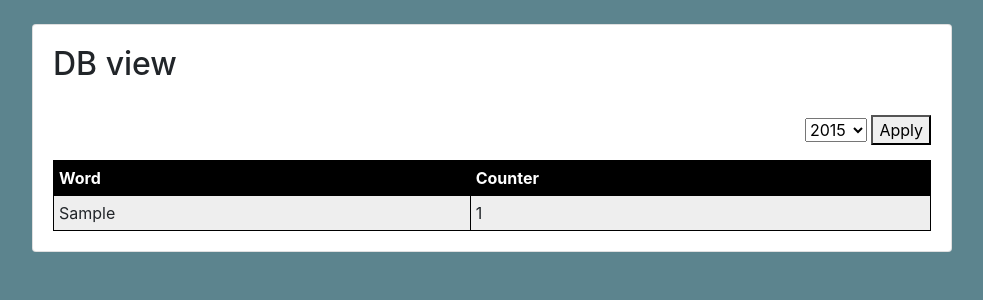
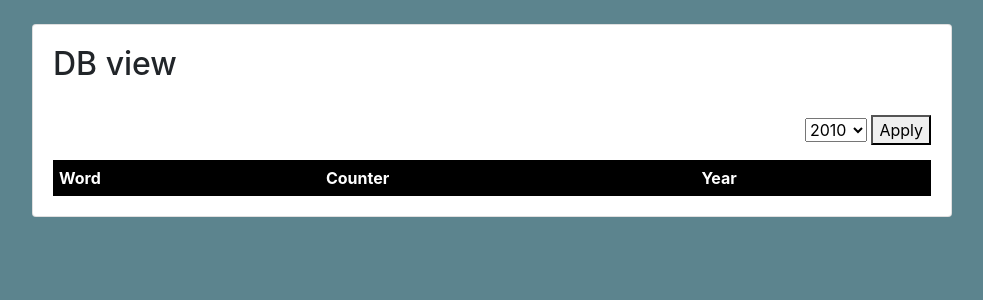
Before and after one commit to nnarziev/TextMining, a Django app: page /mysite/db_view in a window 1280 px wide. Shown: the part 56-356 px from the top of the page, without its empty margins (148-1131 px from the left). Run offline with Django 3.2, Linux system fonts and the light colour scheme; tables that the repository leaves empty hold one stand-in row (values such as "Sample post"); lists and menus that the app fills with data are empty; some libraries are stand-ins or nearby versions.

Commit message:
data filtering and visualization for chart is done

```diff
--- a/mysite/static/css/app.css
+++ b/mysite/static/css/app.css
@@ -44,7 +44,6 @@
 
 .center-align {
     text-align: center;
-    font-size: 30px;
 }
 
 .filter {
--- a/mysite/static/js/lineChart.js
+++ b/mysite/static/js/lineChart.js
@@ -3,21 +3,39 @@
 var xAxisData = [];
 console.log(filterYearSel);
 for (var j = 11; j >= 0; j--) {
-    xAxisData.push((filterYearSel - j).toString());
+    xAxisData.push((filterYearSel - j));
 }
 var dataset = [];
-var colors = ['rgb(255, 99, 132)', 'rgb(255, 159, 64)', 'rgb(255, 159, 64)', 'rgb(255, 159, 64)', 'rgb(255, 159, 64)'];
+var colors = ['rgb(255, 99, 132)', 'rgb(255, 159, 64)', 'rgb(138, 174, 20)', 'rgb(53, 197, 226)', 'rgb(196, 49, 226)'];
+console.log(data);
+var counter = 0;
 for (var i = 0; i < 5; i++) {
+    var points = [];
+    var label = data[counter].text;
+    for (var x = 0; x < 12; x++) {
+        if (counter < data.length) {
+            if (xAxisData[x] === data[counter].year) {
+                points.push({x: data[counter].year, y: data[counter].count});
+                counter++;
+            } else {
+                points.push({x: xAxisData[x], y: 0});
+            }
+        } else {
+            points.push({x: xAxisData[x], y: 0});
+        }
+    }
+
     dataset.push(
         {
-            label: data[i].word,
+            label: label,
             backgroundColor: colors[i],
             borderColor: colors[i],
-            data: [{x: 'b', y: 10}, {x: 'c', y: 19}, {x: 'd', y: 50}],
+            data: points,
             fill: false,
             lineTension: 0
         }
     );
+
 }
 
 new Chart(document.getElementById('trend').getContext('2d'),
--- a/mysite/templates/db_view.html
+++ b/mysite/templates/db_view.html
@@ -7,30 +7,18 @@
         <button type="submit">Filter</button>
     </form>-->
     <br>
-    <form method="post" enctype="multipart/form-data">
-        {% csrf_token %}
-        {% csrf_token %}
-        <div class="filter">
-            <select id="filter-year">
-                <option value="2015">2015</option>
-                <option value="2016">2016</option>
-                <option value="2017">2017</option>
-                <option value="2018">2018</option>
-                <option value="2019">2019</option>
-                <option value="2020">2020</option>
-            </select>
-            <button type="submit" id="apply-filter-btn">Apply</button>
-        </div>
-    </form>
+    {% include 'filter.html' %}
     <table id="db_table">
         <tr>
             <th>Word</th>
             <th>Counter</th>
+            <th>Year</th>
         </tr>
         {% for word in words %}
             <tr>
-                <td>{{ word.word }}</td>
-                <td>{{ word.counter }}</td>
+                <td>{{ word.text }}</td>
+                <td>{{ word.count }}</td>
+                <td>{{ word.year }}</td>
             </tr>
         {% endfor %}
     </table>
--- /dev/null
+++ b/mysite/templates/filter.html
@@ -0,0 +1,34 @@
+<form method="post" enctype="multipart/form-data" id="myForm">
+    {% csrf_token %}
+    {% csrf_token %}
+    <div class="filter">
+        <select id="filter-year" name="year">
+            <option value="2010">2010</option>
+            <option value="2011">2011</option>
+            <option value="2012">2012</option>
+            <option value="2013">2013</option>
+            <option value="2014">2014</option>
+            <option value="2015">2015</option>
+            <option value="2016">2016</option>
+            <option value="2017">2017</option>
+            <option value="2018">2018</option>
+            <option value="2019">2019</option>
+            <option value="2020">2020</option>
+            <option value="2021">2021</option>
+            <option value="2022">2022</option>
+            <option value="2023">2023</option>
+            <option value="2024">2024</option>
+            <option value="2025">2025</option>
+        </select>
+        <button type="submit" id="apply-filter-btn">Apply</button>
+    </div>
+    <script>
+        document.getElementById("filter-year").onchange = function () {
+            localStorage.setItem('sel_item', document.getElementById("filter-year").value);
+        };
+
+        if (localStorage.getItem('sel_item')) {
+            document.getElementById("filter-year").value = localStorage.getItem('sel_item');
+        }
+    </script>
+</form>
--- /dev/null
+++ b/mysite/templates/no_data.html
@@ -0,0 +1,6 @@
+{% extends 'base.html' %}
+
+{% block content %}
+    <h2>No data</h2>
+    {% include 'filter.html' %}
+{% endblock %}
--- a/mysite/views.py
+++ b/mysite/views.py
@@ -8,6 +8,8 @@
 from PIL import Image
 import numpy as np
 from tika import parser
+from konlpy.tag import Okt
+import nltk
 
 # Create your views here.
 from mysite.models import Words
@@ -23,22 +25,22 @@
         if not request.FILES:
             context['result'] = 0
             return render(request, 'upload.html', context)
+
+        fs = FileSystemStorage()
         uploaded_file = request.FILES['document']
         files = os.listdir('media')
 
         filename = uploaded_file.name
+
         # remove space in filename if exists
         if " " in filename:
             filename = uploaded_file.name.replace(" ", "")
-
-        fs = FileSystemStorage()
 
         if filename in files:
             context['result'] = -1
             return render(request, 'upload.html', context)
 
         name = fs.save(filename, uploaded_file)
-        print(name)
 
         process_result = process_file(name)
         context['created_words'] = process_result['created']
@@ -49,55 +51,135 @@
 
 def process_file(filename):
     # Ignore converting links from HTML
-    result = {'created': 0,
-              'updated': 0}
+    reg_exp_date = re.compile(r'([12]\d{3}\.(0[1-9]|1[0-2])\.(0[1-9]|[12]\d|3[01]))')
+    year = 0
+    if reg_exp_date.search(filename):
+        year = int(reg_exp_date.search(filename).group().split('.')[0])
+
     parsed = parser.from_file('./media/' + filename)
-    words_array = re.findall('\\w+', parsed["content"].replace('\n', ' '))
-    print(words_array)
+    # nltk_function(parsed["content"])
+    # word2vec_function(parsed["content"].replace('\n', ' '))
+    words_array = re.findall('\\w+', parsed["content"].replace('\n', ''))
+
+    return save_words(words_array, year)
+
+
+def save_words(words_array, year):
+    result = {'created': 0, 'updated': 0}
     for word_item in words_array:
-        new_word, created = Words.objects.get_or_create(word=word_item)
+        new_word, created = Words.objects.get_or_create(text=word_item, year=year)
         if created:
             result['created'] += 1
+            new_word.count = 1
             new_word.save()
         else:
             result['updated'] += 1
-            new_word.counter += 1
+            new_word.count += 1
             new_word.save()
-
     return result
 
 
+def nltk_function(doc_ko):
+    bigram_measures = nltk.collocations.BigramAssocMeasures()
+    tokens = nltk.regexp_tokenize(doc_ko, '\\w+')
+    finder = nltk.collocations.BigramCollocationFinder.from_words(tokens)
+    finder.apply_freq_filter(4)
+    print(finder.nbest(bigram_measures.pmi, 30))
+    scored = finder.score_ngrams(bigram_measures.raw_freq)
+    sorted_list = sorted(scored, key=lambda item: item[1])
+    print(sorted_list)
+    # print(scored)
+    # scores = sorted(score for bigram, score in scored)
+    # bigrams = sorted(bigram for bigram, score in scored)
+    #
+    # print(scores)
+    # print(bigrams)
+
+    # t = Okt()
+    # tokens_ko = t.morphs(doc_ko)
+    # ko = nltk.Text(tokens_ko, name=u'유니코드')  # For Python 2, input `name` as u'유니코드'
+    # print(ko.collocation_list())
+
+
+def word2vec_function(docs_ko):
+    from konlpy.tag import Okt
+    from gensim.models import word2vec
+
+    # t = Okt()
+    # pos = lambda d: ['/'.join(p) for p in t.pos(d)]
+    # tokens = nltk.wordpunct_tokenize(docs_ko)
+    # texts_ko = [pos(doc) for doc in tokens]
+
+    with open('file.txt', 'w+', encoding='utf-8') as f:
+        f.write(docs_ko)
+
+    wv_model_ko = word2vec.Word2Vec(corpus_file='file.txt', window=4)
+    wv_model_ko.init_sims(replace=True)
+    wv_model_ko.save('ko_word2vec.model')
+
+    a = wv_model_ko.wv.most_similar('인공', topn=100)
+    print(a)
+
+
 def db_view(request):
-    context = {}
-    context['words'] = Words.objects.all().order_by('-counter').values('word', 'counter')
-    context['result'] = 1
-    return render(request, 'db_view.html', context)
+    if request.method == 'GET':
+        return render(request, 'db_view.html')
+    if request.method == 'POST':
+        if not request.POST:
+            return render(request, 'db_view.html')
+
+        year = request.POST['year']
+
+        data = Words.objects.all().filter(year=year).order_by('-count').values('text', 'count', 'year')
+        if data.__len__() == 0:
+            return render(request, 'no_data.html')
+
+        context = {}
+        context['words'] = data
+        context['result'] = 1
+        return render(request, 'db_view.html', context)
 
 
 def visualize(request):
-    wc_dir = 'media/tmp_wordcloud'
+    if request.method == 'GET':
+        return render(request, 'visualization.html')
+    if request.method == 'POST':
+        if not request.POST:
+            return render(request, 'visualization.html')
 
-    word_cloud_count = 100
-    chart_data_count = 5
+        year = request.POST['year']
+        wc_dir = 'media/tmp_wordcloud'
 
-    word_freq = {}
+        word_cloud_count = 100
+        chart_data_count = 5
+        chart_years_count = 12
 
-    data = Words.objects.all().order_by('-counter').values('word', 'counter')
+        word_freq = {}
 
-    for index, item in enumerate(data):
-        if index == word_cloud_count:
-            break
-        word_freq[item['word']] = item['counter']
+        data_years = Words.objects.filter(year__range=[int(year) - chart_years_count, int(year)]).values_list('year', flat=True).distinct()
+        data_years = sorted(data_years)
+        data_years_count = data_years.__len__()
 
-    mask = np.array(Image.open(os.path.join(wc_dir, "cloud.png")))
-    stopwords = set(STOPWORDS)
-    wc = WordCloud(mask=mask, font_path='C:\\Users\\NSL\\Downloads\\Nanum_Gothic\\NanumGothic-Regular.ttf', background_color="white",
-                   max_words=word_cloud_count,
-                   stopwords=stopwords)
+        chart_data = Words.objects.all().filter(year__range=[int(year) - chart_years_count, int(year)]).order_by('-count', 'text', 'year').values('text', 'count', 'year')[:chart_data_count * data_years_count]
+        wc_data = Words.objects.all().filter(year=year).order_by('-count').values('text', 'count', 'year')[:word_cloud_count]
 
-    wc.generate_from_frequencies(word_freq)
-    wc.to_file(os.path.join(wc_dir, 'wc.png'))
-    context = {}
-    context['chart_data'] = data[:chart_data_count]
-    context['result'] = 1
-    return render(request, 'visualization.html', context)
+        if chart_data.__len__() == 0:
+            return render(request, 'no_data.html')
+
+        for item in wc_data:
+            word_freq[item['text']] = item['count']
+
+        mask = np.array(Image.open(os.path.join(wc_dir, "cloud.png")))
+        stopwords = set(STOPWORDS)
+        wc = WordCloud(mask=mask, font_path='C:\\Users\\NSL\\Downloads\\Nanum_Gothic\\NanumGothic-Regular.ttf', background_color="white",
+                       max_words=word_cloud_count,
+                       stopwords=stopwords)
+
+        context = {}
+        if not word_freq.__len__() == 0:
+            wc.generate_from_frequencies(word_freq)
+            wc.to_file(os.path.join(wc_dir, 'wc.png'))
+            context['wc_data'] = 1
+        context['chart_data'] = chart_data[:]
+        context['result'] = 1
+        return render(request, 'visualization.html', context)
```
Also changed, not shown: mysite/models.py (+25 -2 lines), mysite/templates/visualization.html (+9 -17 lines), mysite/migrations/0001_initial.py.
